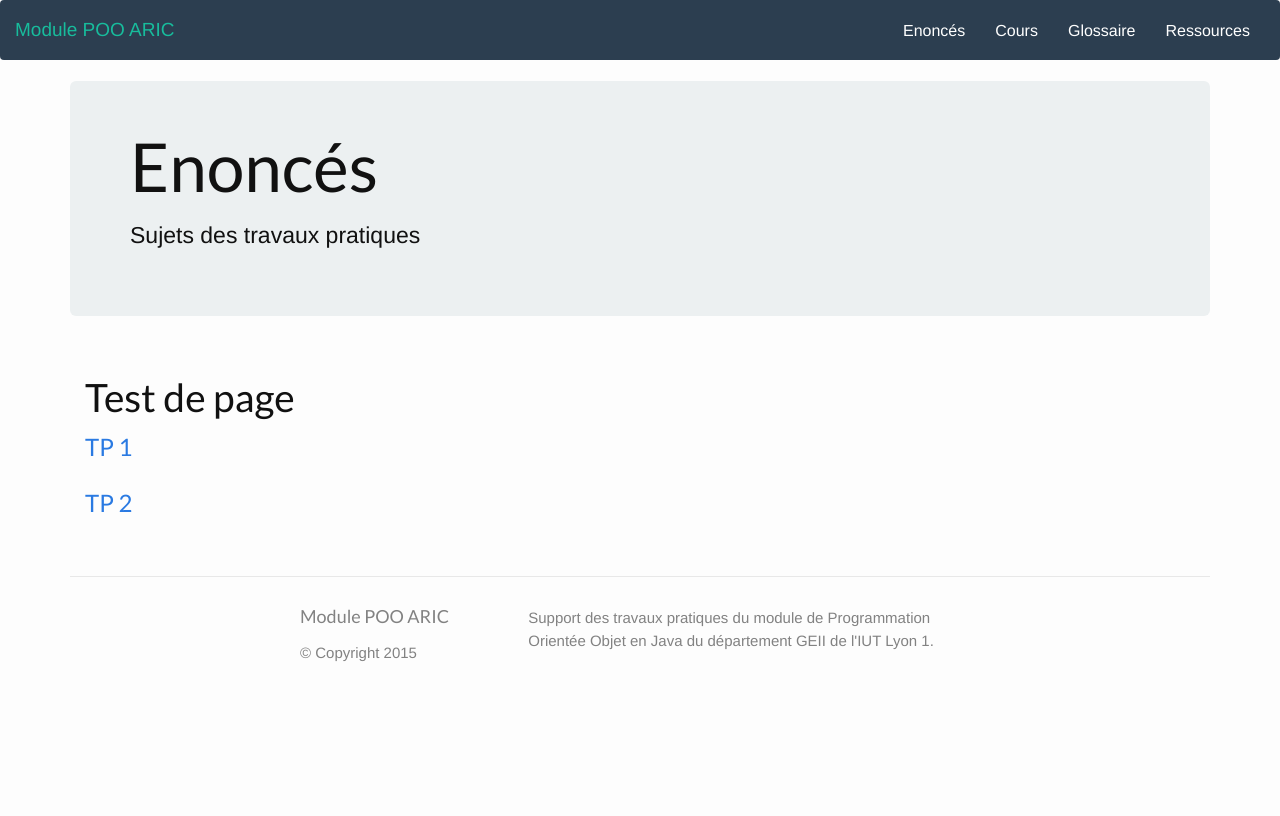
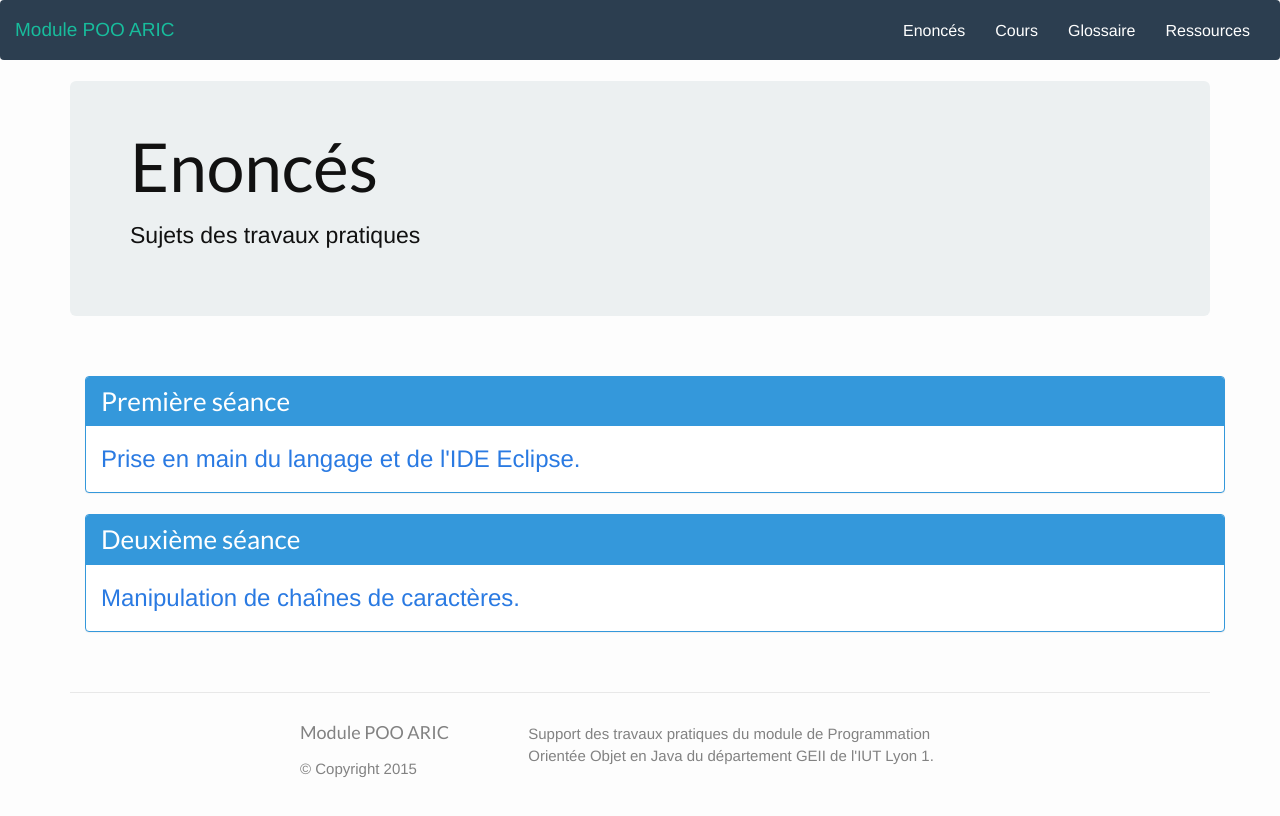
Before and after one commit to geiilyon/geiilyon.github.io, a Jekyll site: the page built from enonces.md, in a window 1280 px wide. Shown: the top 816 px of the page. Built offline with Jekyll 4.4.1, drawn with Linux system fonts in a browser that asks for light colours; nearby versions of some CDN libraries; library files that are not in the unit come from our copies; Markdown is read by kramdown in place of the engine named in the settings.

Commit message:
Liste des énoncés gérée avec des Panels

```diff
--- a/_collection_enonces/tp1.md
+++ b/_collection_enonces/tp1.md
@@ -1,5 +1,5 @@
 ---
-title: TP 1
+title: Première séance
 layout: page
 excerpt: Prise en main du langage et de l'IDE Eclipse.
 ---
--- a/_collection_enonces/tp2.md
+++ b/_collection_enonces/tp2.md
@@ -1,7 +1,7 @@
 ---
-title: TP 2
+title: Deuxième séance
 layout: page
-excerpt: Prise en main du langage et de l'IDE Eclipse.
+excerpt: Manipulation de chaînes de caractères.
 ---
 
 # Deuxième TP
--- a/enonces.md
+++ b/enonces.md
@@ -10,19 +10,18 @@ image:
 permalink: /enonces/
 ---
 
-# Test de page
-
 <div class="home">
 
-  <ul class="post-list">
 {% for tp in site.collection_enonces %}
-      <li>
-        <h2>
-          <a class="post-link" href="{{ tp.url | prepend: site.baseurl }}">{{ tp.title }}</a>
-        </h2>
-      </li>
+<div class="panel panel-info">
+  <div class="panel-heading">
+    <h3 class="panel-title">{{ tp.title }}</h3>
+  </div>
+  <div class="panel-body">
+    <a class="post-link" href="{{ tp.url | prepend: site.baseurl }}">{{ tp.excerpt }}</a>
+  </div>
+</div>
     {% endfor %}
-</ul>
 
 
 </div>
```
